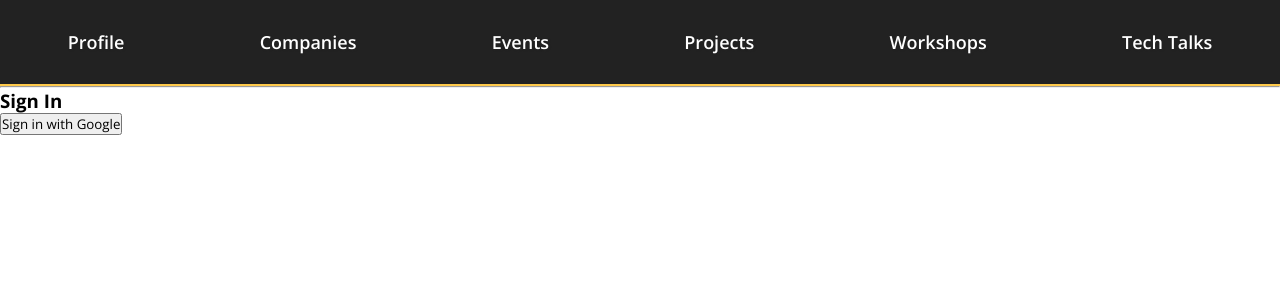
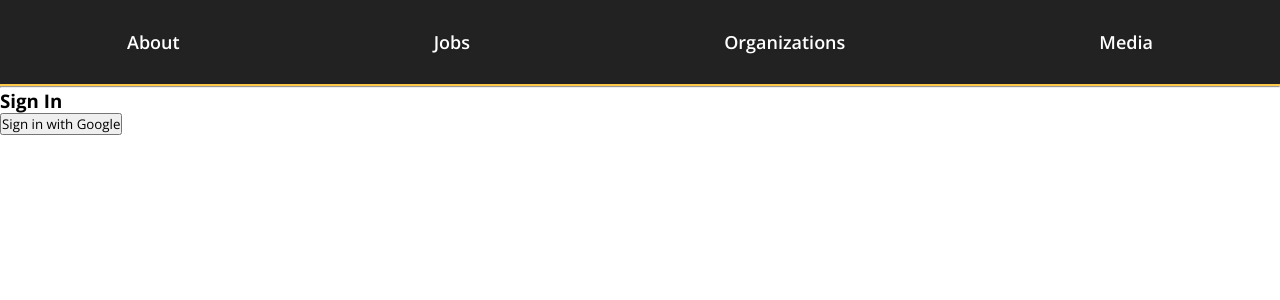
Before and after one commit to clesleycode/civic-tech, a Flask app: page /login in a window 1280 px wide. Shown: the top 300 px of the page. Run offline with Flask 2, Linux system fonts and the light colour scheme; some libraries are stand-ins or nearby versions.

Commit message:
added requirements and changed for civic tech specific

```diff
--- /dev/null
+++ b/app/fellowships.csv
@@ -0,0 +1,3 @@
+Name:,Link:
+Coding It Forward,https://codingitforward.com/
+Data Science for Social Good,https://dssg.uchicago.edu/
--- a/app/forms.py
+++ b/app/forms.py
@@ -37,7 +37,7 @@ class AddTechTalks(Form):
 		super(AddTechTalks, self).__init__(*args, **kwargs)
 		self.company.choices = db_functions.get_companies()
 
-
+'''
 class UpdateTechTalk(Form):
 	name = StringField('name')
 	talkId = SelectField('type')
@@ -46,13 +46,13 @@ class UpdateTechTalk(Form):
 		self.talkId.choices = db_functions.get_techtalks_names()
 
 
-class AddWorkshop(Form):
-	name =  StringField('Workshop Name')
-	hosts = SelectField('type')
+class AddJob(Form):
+	name =  StringField('Company')
+	hosts = SelectField('Position')
 	def __init__(self, *args, **kwargs):
-		super(AddWorkshop, self).__init__(*args, **kwargs)
-		self.hosts.choices = db_functions.get_users()
-'''
+		super(AddJob, self).__init__(*args, **kwargs)
+		self.hosts.choices = ["Software Engineer", "Data Scientist", "Product Manager"]
+
 
 class AddProjects(Form):
 	name =  StringField('Pillar Name')
--- /dev/null
+++ b/app/orgs.csv
@@ -0,0 +1,4 @@
+Name:,Link:,Description:
+Civic Hall,https://civichall.org/,"Welcome to Civic Hall, a one-of-a-kind collaboration center for the world’s civic innovators. We are a community space where social entrepreneurs, change-makers, government employees, hackers, academics, journalists, and artists can share knowledge, build tools, and solve problems together."
+BetaNYC,https://beta.nyc/,"BetaNYC is a civic organization dedicated to improving lives in New York through civic design, technology, and data. We envision an informed and empowered public that can leverage civic design, technology, and data to hold government accountable, and improve their economic opportunity."
+DataKind,http://www.datakind.org/,"This is, without hyperbole, a historic time for humanity. Mobile phones, sensors, and new software have created an abundance of data that can be mined, understood, and harnessed to gain new insights about our world and transform almost every sector."
--- a/app/templates/base.html
+++ b/app/templates/base.html
@@ -2,21 +2,19 @@
 	<head>
 
 		{%if title %}
-		<title>{{ title }} - ADI Connect </title>
+		<title>{{ title }} - Making It Into Civic Tech </title>
 		{% else %}
-		<title> ADI Connect </title>
+		<title> Making It Into Civic Tech </title>
 		{% endif %}
 		 <link rel="stylesheet" href="./../static/style.css">
 		 <link rel="stylesheet" href="./../static/form.css">
 	</head>
 	<body>
 		<ul class="nav">
-  		<li class="navItem"><a href="/profile"> Profile</a></li>
- 		<li class="navItem"><a href="/companies">Companies</a></li>
-  		<li class="navItem"><a href="/events">Events</a></li>
-  		<li class="navItem"><a href="/projects">Projects</a></li>
-  		<li class="navItem"><a href="/workshops">Workshops</a></li>
-  		<li class="navItem"><a href="/techtalks">Tech Talks</a></li>
+		<li class="navItem"><a href="/about">About</a></li>
+ 		<li class="navItem"><a href="/jobs">Jobs</a></li>
+  		<li class="navItem"><a href="/orgs">Organizations</a></li>
+  		<li class="navItem"><a href="/media">Media</a></li>
 		</ul>
 
 	    <hr>
--- a/app/templates/companies.html
+++ b/app/templates/jobs.html
@@ -6,10 +6,10 @@
 <div class="container">
 
 <div class="info">
-    <h1>Companies</h1>
+    <h1>Civic Tech Jobs</h1>
   </div>
   <form action="/addcompany">
-    <input type="submit" value="Add Company" />
+    <input type="submit" value="Add Civic Job!" />
 </form>
 <br>
 {{data | safe}}
--- a/app/templates/projects.html
+++ b/app/templates/media.html
@@ -6,9 +6,9 @@
 <div class="container">
 
 <div class="info">
-    <h1>Projects</h1>
+    <h1>Media</h1>
   </div>
-  <p> Here are the current Projects/Pillars in ADI. </p>
+  <p> Check out what people are saying about civic tech.  </p>
 
   <br>
 {{data | safe}}
--- a/app/templates/events.html
+++ b/app/templates/orgs.html
@@ -6,7 +6,7 @@
 <div class="container">
 
 <div class="info">
-    <h1>Events</h1>
+    <h1>Organizations</h1>
   </div>
   <form action="/addevent">
     <input type="submit" value="Add Event" />
--- a/app/views.py
+++ b/app/views.py
@@ -13,18 +13,25 @@ from flask_oauthlib.client import OAuth
 #import db_functions
 #from .forms import AddCompanies, Person, AddCompany, AddTechTalks, AddWorkshop, AddProjects, AddEvents, RemoveEvents,UpdateTechTalk
 import requests
+from .forms import AddJob
 import psycopg2
+import pandas as pd
 
 basic_auth = BasicAuth(app)
 
 oauth = OAuth(app)
 app.debug = True
-app.secret_key = 'kj1VHtx6sPDLUL1L'
+app.secret_key = 'fNYgDhGPWd70AJL4VDHkstVF'
 
 
 @app.route('/', methods=['GET', 'POST'])
 def index():
 	return redirect(url_for('contact'))
+
+@app.route('/about')
+def about():
+	return(render_template('about.html',
+							title='About'))
 
 @app.route('/oauth2callback')
 def oauth2callback():
@@ -75,45 +82,44 @@ def get_user_info(credentials):
 	else:
 		raise NoUserIdException()
 
-'''
-@app.route('/events', methods=['GET', 'POST']) # create mappings
+
+@app.route('/orgs', methods=['GET', 'POST']) # create mappings
 def events():
-	form = AddEvents()
 	if request.method == 'POST':
 		return redirect(url_for('events'))
 		#return render_template('events.html',  form=form)
 	else:
-		results = db_functions.disp_events()
-		return render_template('events.html', form=form, data=results)
+		results = pd.read_csv('./app/orgs.csv')
+		return render_template('orgs.html', data=results.to_html())
 
 
-@app.route('/companies', methods=['GET', 'POST']) # create mappings
+@app.route('/jobs', methods=['GET', 'POST']) # create mappings
 def company():
-	form = AddCompanies()
+	form = AddJob()
 	if form.validate_on_submit():
-		return(redirect('/companies'))
-	results = db_functions.disp_companies()
+		return(redirect('/jobs'))
+	#results = db_functions.disp_companies()
+	results = pd.read_csv("./app/fellowships.csv")
 	#db_functions.insert_company(form.name.data, form.address.data
-	return(render_template('companies.html',
-							title='Submit a company!',
-							form=form, data=results))
+	return(render_template('jobs.html',
+							title='Submit a job!',
+							form=form, data=results.to_html()))
 
 
-@app.route('/projects', methods=['GET', 'POST'])
+@app.route('/media', methods=['GET', 'POST'])
 def projects():
-	form = AddProjects()
-	results = db_functions.disp_projects()
-	return render_template('projects.html',  form=form, data=results)
+	return render_template('media.html')
 
-
-@app.route('/workshops', methods=['GET', 'POST'])
+'''
+@app.route('/articles', methods=['GET', 'POST'])
 def workshops():
 	if request.method == 'POST':
-		return render_template('workshop.html')
+		return render_template('articles.html')
 	form = AddWorkshop()
 	results = db_functions.disp_workshops()
 	return render_template('workshop.html', form=form, data=results)
-
+'''
+'''
 
 @app.route('/techtalks', methods=['GET', 'POST'])
 def techtalks():
```
Also changed, not shown: app/templates/about.html (added, +8 -0 lines), data.py (added, +12 -0 lines), requirements.txt (added, +292 -0 lines), 3 other files.
